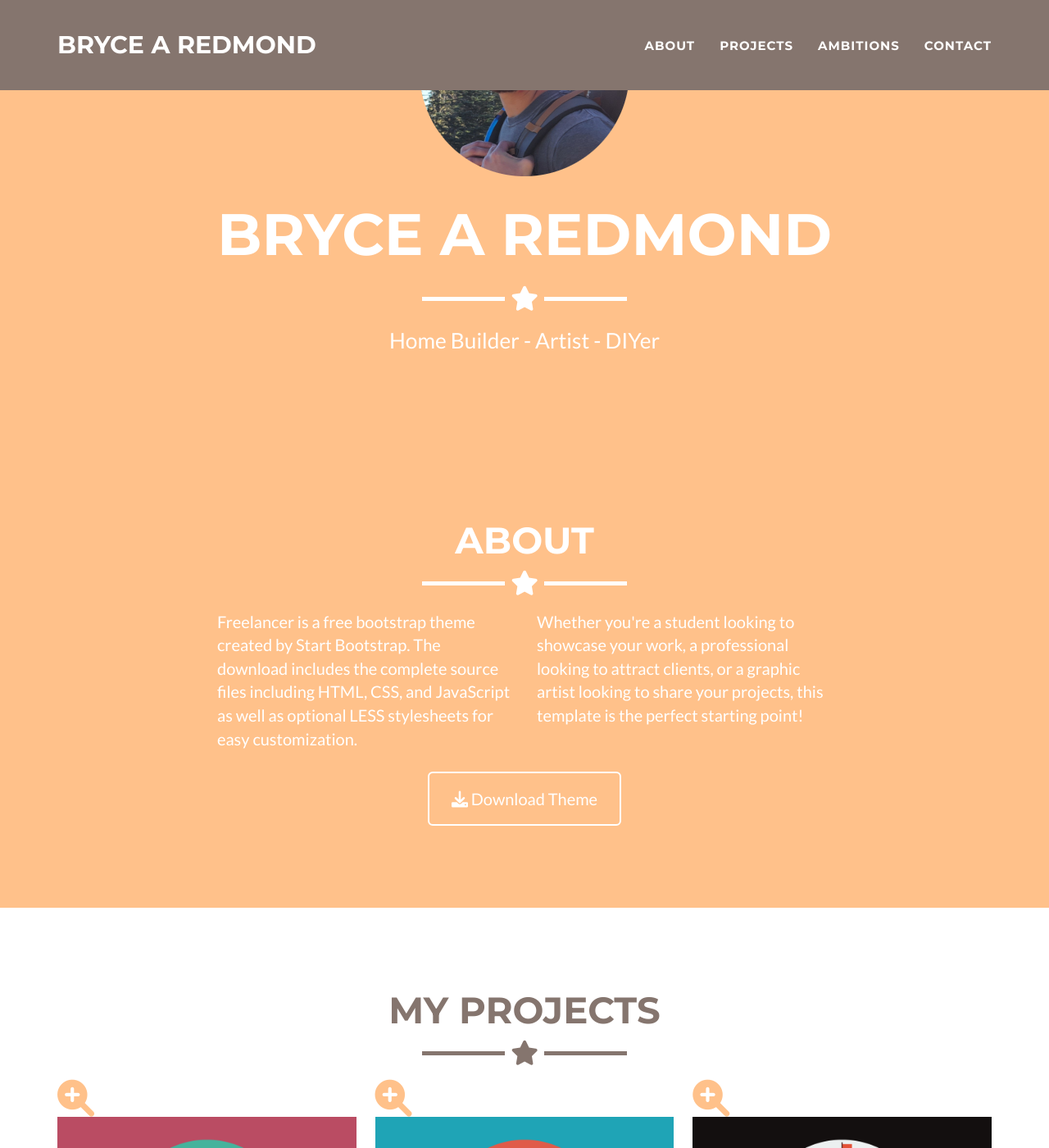
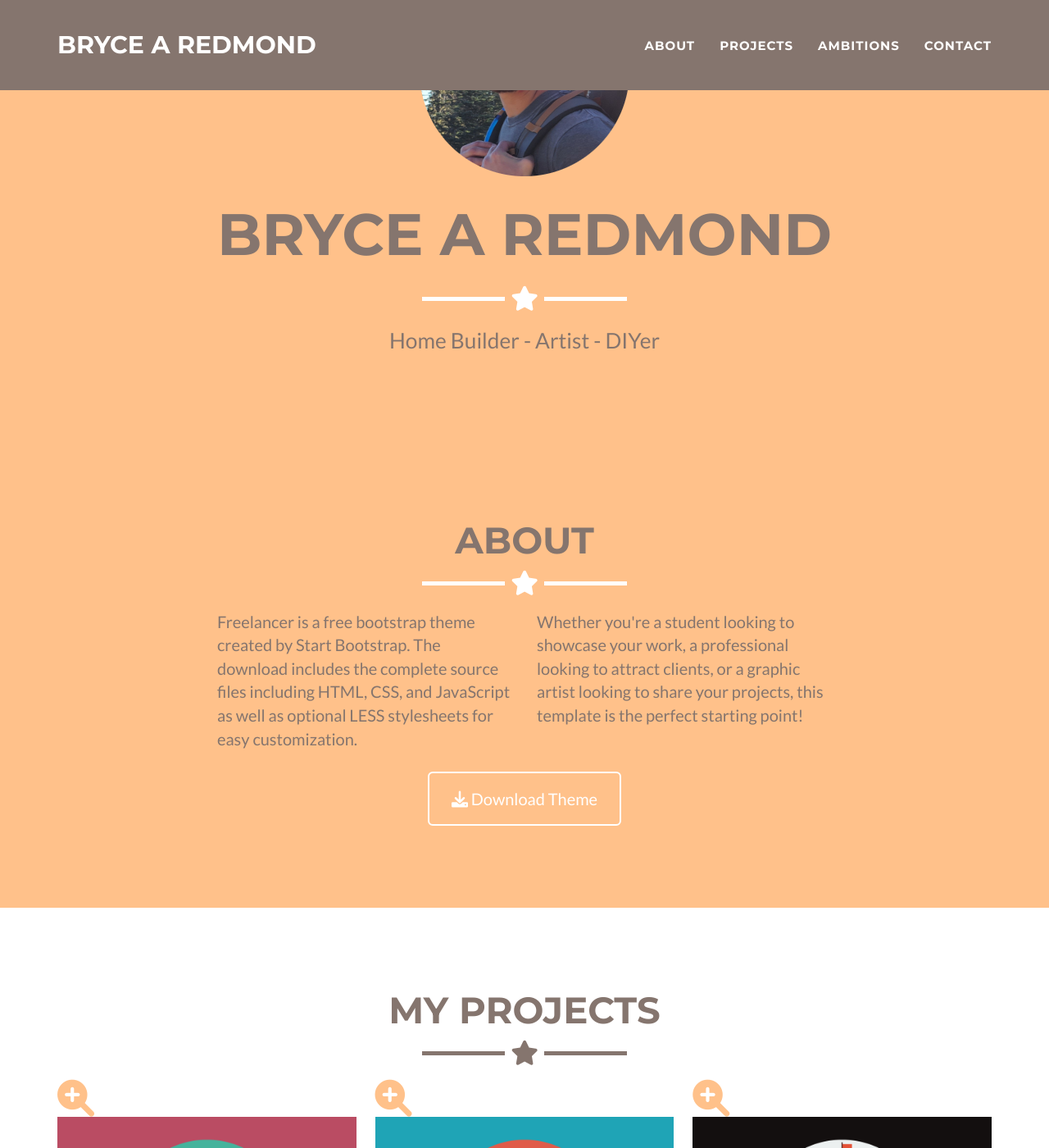
Before and after one commit to BARedmond/BARedmond.github.io, a Jekyll site: the page built from _posts/2014-07-18-project-1.markdown, in a window 1280 px wide and 1400 px high, scrolled down 241 px. Shown: the whole window at 82% size. Built offline with Jekyll 4.4.1, drawn with Linux system fonts in a browser that asks for light colours.

Commit message:
Update main.css

```diff
--- a/_includes/css/main.css
+++ b/_includes/css/main.css
@@ -82,7 +82,7 @@ hr.star-primary:after {
 
 header {
     text-align: center;
-    color: #fff;
+    /*color: #fff;*/
     background: #{{ site.color.primary }};
 }
 
@@ -181,7 +181,7 @@ section h2 {
 }
 
 section.success {
-    color: #fff;
+    /*color: #fff;*/
     background: #{{ site.color.primary }};
 }
 
```
